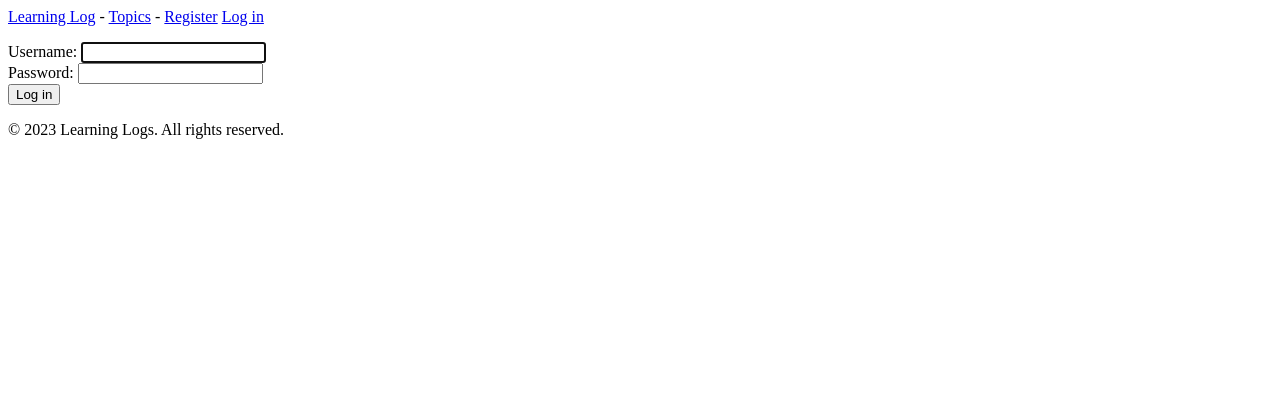
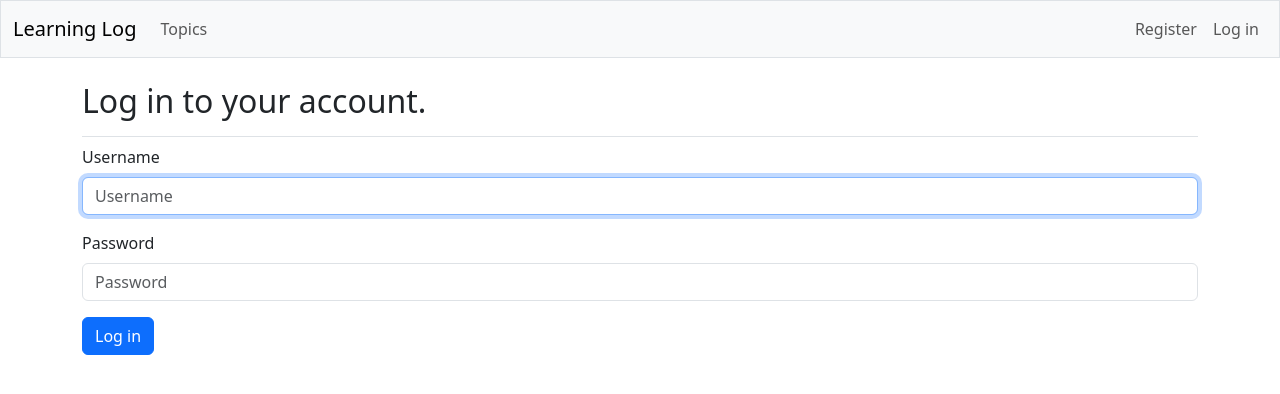
Before and after one commit to martinezFisi/learning_logs, a Django app: page /accounts/login/ in a window 1280 px wide. Shown: the top 394 px of the page. Run offline with Django 5.2, Linux system fonts and the light colour scheme; some libraries are stand-ins or nearby versions.

Commit message:
Se agrega django-bootstrap5 y se aplican estilos

```diff
--- a/accounts/templates/registration/login.html
+++ b/accounts/templates/registration/login.html
@@ -1,15 +1,16 @@
-{% extends "learning_logs/base.html" %}
+{% extends 'learning_logs/base.html' %}
+{% load django_bootstrap5 %}
+
+{% block page_header %}
+  <h2>Log in to your account.</h2>
+{% endblock page_header %}
 
 {% block content %}
 
-{% if form.errors %}
-    <p>Your username and password didnt match. Please try again</p>
-{% endif %}
-
-<form action="{% url 'accounts:login' %}" method="post">
+  <form action="{% url 'accounts:login' %}" method='post'>
     {% csrf_token %}
-    {{ form.as_div }}
-    <button type="submit">Log in</button>
-</form>
+    {% bootstrap_form form %}
+    {% bootstrap_button button_type="submit" content="Log in" %}
+  </form>
 
 {% endblock content %}
--- a/learning_logs/templates/learning_logs/base.html
+++ b/learning_logs/templates/learning_logs/base.html
@@ -1,25 +1,74 @@
-<p>
-    <a href="{% url 'learning_logs:index' %}">Learning Log</a> -
-    <a href="{% url 'learning_logs:topics' %}">Topics</a> -
-    {% if user.is_authenticated %}
-        Hello, {{user.username}}
-    {% else %}
-        <a href="{% url 'accounts:register' %}">Register</a>
-        <a href="{% url 'accounts:login' %}">Log in</a>
-    {% endif %}
-</p>
+<!doctype html>
+<html lang="en">
+<head>
+  <meta charset="utf-8">
+  <meta name="viewport" content="width=device-width, initial-scale=1">
+  <title>Learning Log</title>
 
-{% block content %}
-{% endblock content %}
+  {% load django_bootstrap5 %}
+  {% bootstrap_css %}
+  {% bootstrap_javascript %}
 
-{% if user.is_authenticated %}
-    <hr/>
-    <form action="{% url 'accounts:logout' %}" method="post">
-        {% csrf_token %}
-        <button name="submit">Log out</button>
-    </form>
-{% endif %}
+</head>
+<body>
+  <nav class="navbar navbar-expand-md navbar-light bg-light mb-4 border">
+    <div class="container-fluid">
+      <a class="navbar-brand" href="{% url 'learning_logs:index' %}">
+          Learning Log</a>
 
-<footer>
-    <p>© 2023 Learning Logs. All rights reserved.</p>
-</footer>
+      <button class="navbar-toggler" type="button" data-bs-toggle="collapse"
+        data-bs-target="#navbarCollapse" aria-controls="navbarCollapse"
+        aria-expanded="false" aria-label="Toggle navigation">
+        <span class="navbar-toggler-icon"></span>
+      </button>
+
+      <div class="collapse navbar-collapse" id="navbarCollapse">
+        <ul class="navbar-nav me-auto mb-2 mb-md-0">
+          <li class="nav-item">
+            <a class="nav-link" href="{% url 'learning_logs:topics' %}">
+              Topics</a></li>
+        </ul> <!-- End of links on left side of navbar -->
+
+        <!-- Account-related links -->
+        <ul class="navbar-nav ms-auto mb-2 mb-md-0">
+
+          {% if user.is_authenticated %}
+            <li class="nav-item">
+              <span class="navbar-text me-2">Hello, {{ user.username }}.
+                </span></li>
+          {% else %}
+            <li class="nav-item">
+              <a class="nav-link" href="{% url 'accounts:register' %}">
+                  Register</a></li>
+            <li class="nav-item">
+              <a class="nav-link" href="{% url 'accounts:login' %}">
+                  Log in</a></li>
+          {% endif %}
+
+        </ul> <!-- End of account-related links -->
+
+        {% if user.is_authenticated %}
+          <form action="{% url 'accounts:logout' %}" method='post'>
+            {% csrf_token %}
+            <button name='submit' class='btn btn-outline-secondary btn-sm'>
+              Log out</button>
+          </form>
+        {% endif %}
+
+      </div> <!-- Closes collapsible parts of navbar -->
+
+    </div> <!-- Closes navbar's container -->
+  </nav> <!-- End of navbar -->
+
+  <main class="container">
+    <div class="pb-2 mb-2 border-bottom">
+      {% block page_header %}{% endblock page_header %}
+    </div>
+
+    <div>
+      {% block content %}{% endblock content %}
+    </div>
+  </main>
+
+</body>
+</html>
--- a/learning_logs/templates/learning_logs/new_entry.html
+++ b/learning_logs/templates/learning_logs/new_entry.html
@@ -6,7 +6,7 @@
 
     <p>Add a new Entry:</p>
 
-    <form method="POST">
+    <form action="{% url 'learning_logs:new_entry' topic.id %}" method='post'>
         {% csrf_token %}
         {{ form.as_div }}
         <button type="submit">Add Entry</button>
--- a/ll_project/settings.py
+++ b/ll_project/settings.py
@@ -35,6 +35,9 @@ INSTALLED_APPS = [
     # My apps
     'learning_logs',
     'accounts',
+
+    # Third-party apps
+    'django_bootstrap5',
 
     # Default Django apps
     'django.contrib.admin',
@@ -130,3 +133,4 @@ DEFAULT_AUTO_FIELD = 'django.db.models.BigAutoField'
 # My settings
 LOGIN_REDIRECT_URL = 'learning_logs:index'
 LOGOUT_REDIRECT_URL = 'learning_logs:index'
+LOGIN_URL = 'accounts:login'
```
Also changed, not shown: learning_logs/templates/learning_logs/index.html (+13 -4 lines), learning_logs/templates/learning_logs/topic.html (+22 -20 lines), learning_logs/templates/learning_logs/topics.html (+16 -11 lines), learning_logs/views.py (+19 -2 lines), 1 other file.
